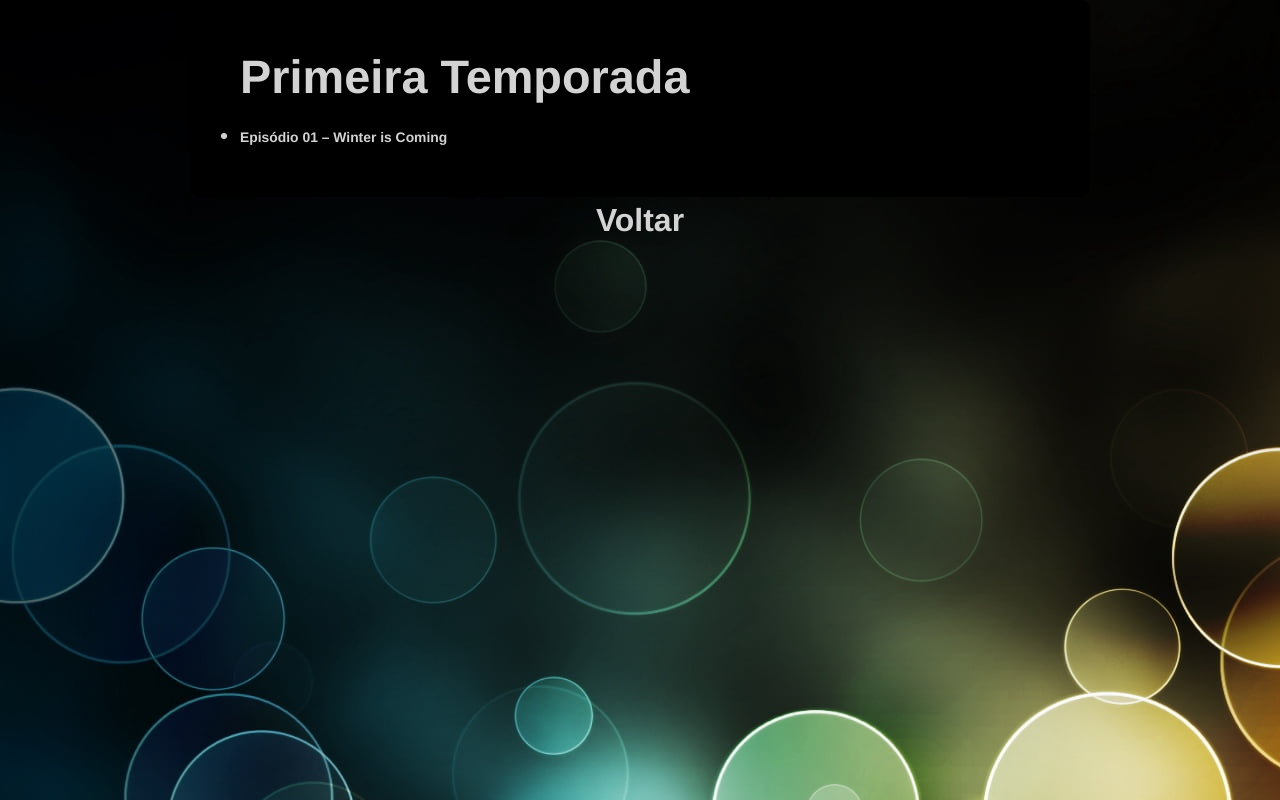
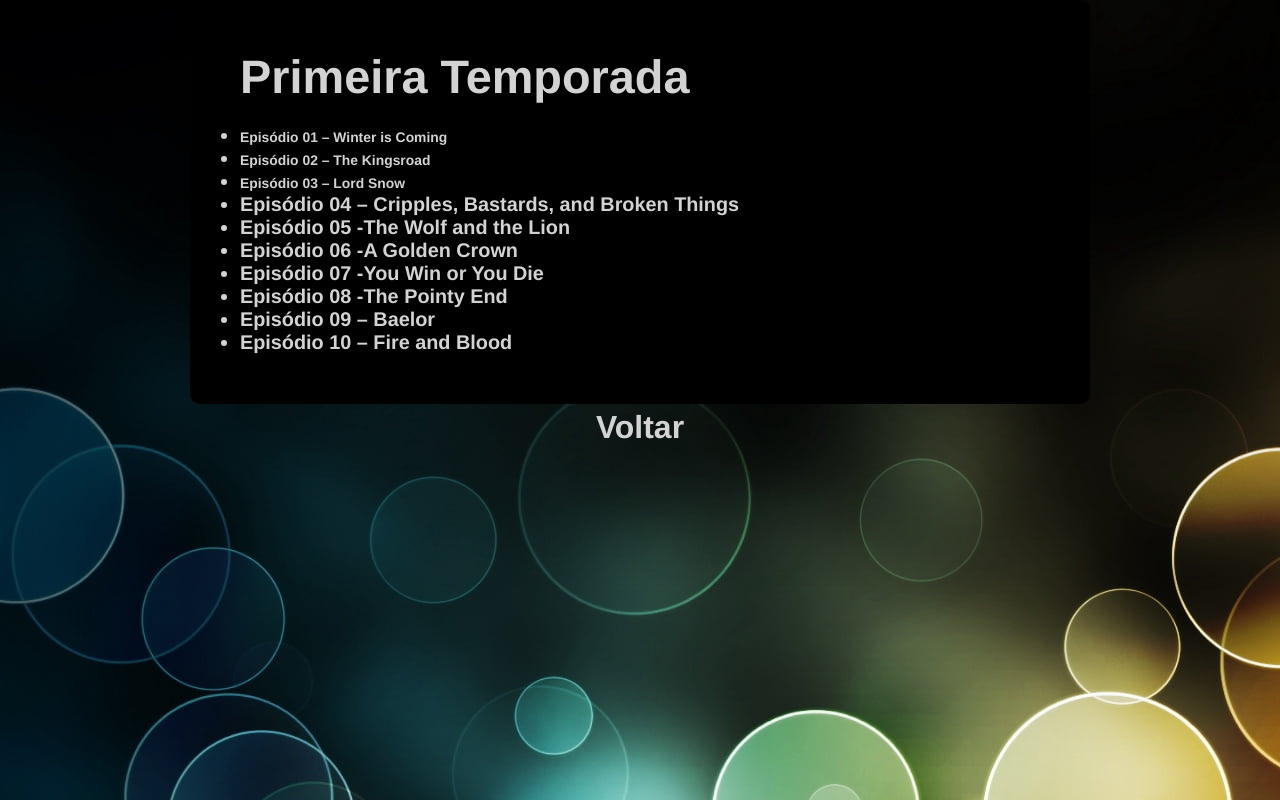
Before and after one commit to brenosouzafaria/streamer, a plain HTML site: page got.html in a window 1280 px wide. Drawn offline with Linux system fonts and the light colour scheme.

Commit message:
adicionei o episodeo 3 de GOT

```diff
--- a/got.html
+++ b/got.html
@@ -14,6 +14,15 @@
             <article>
                 <ul>
                     <li><a href="https://drive.google.com/file/d/16npaKpcgN4zU63gvWjPTmFbuc4M4oF1-/view?usp=sharing" target="_blank">Episódio 01 – Winter is Coming</a></li>
+                    <li><a href="">Episódio 02 – The Kingsroad</a></li>
+                    <li><a href="https://drive.google.com/file/d/1TM1mjfSxv6Zs-2Jhq5RTzCpAHHRdedSm/view?usp=sharing" target="_blank">Episódio 03 – Lord Snow</a></li>
+                    <li>Episódio 04 – Cripples, Bastards, and Broken Things</li>
+                    <li>Episódio 05 -The Wolf and the Lion</li>
+                    <li>Episódio 06 -A Golden Crown</li>
+                    <li>Episódio 07 -You Win or You Die</li>
+                    <li>Episódio 08 -The Pointy End</li>
+                    <li>Episódio 09 – Baelor</li>
+                    <li>Episódio 10 – Fire and Blood</li>
                 </ul>
             </article>
         </section>
```
